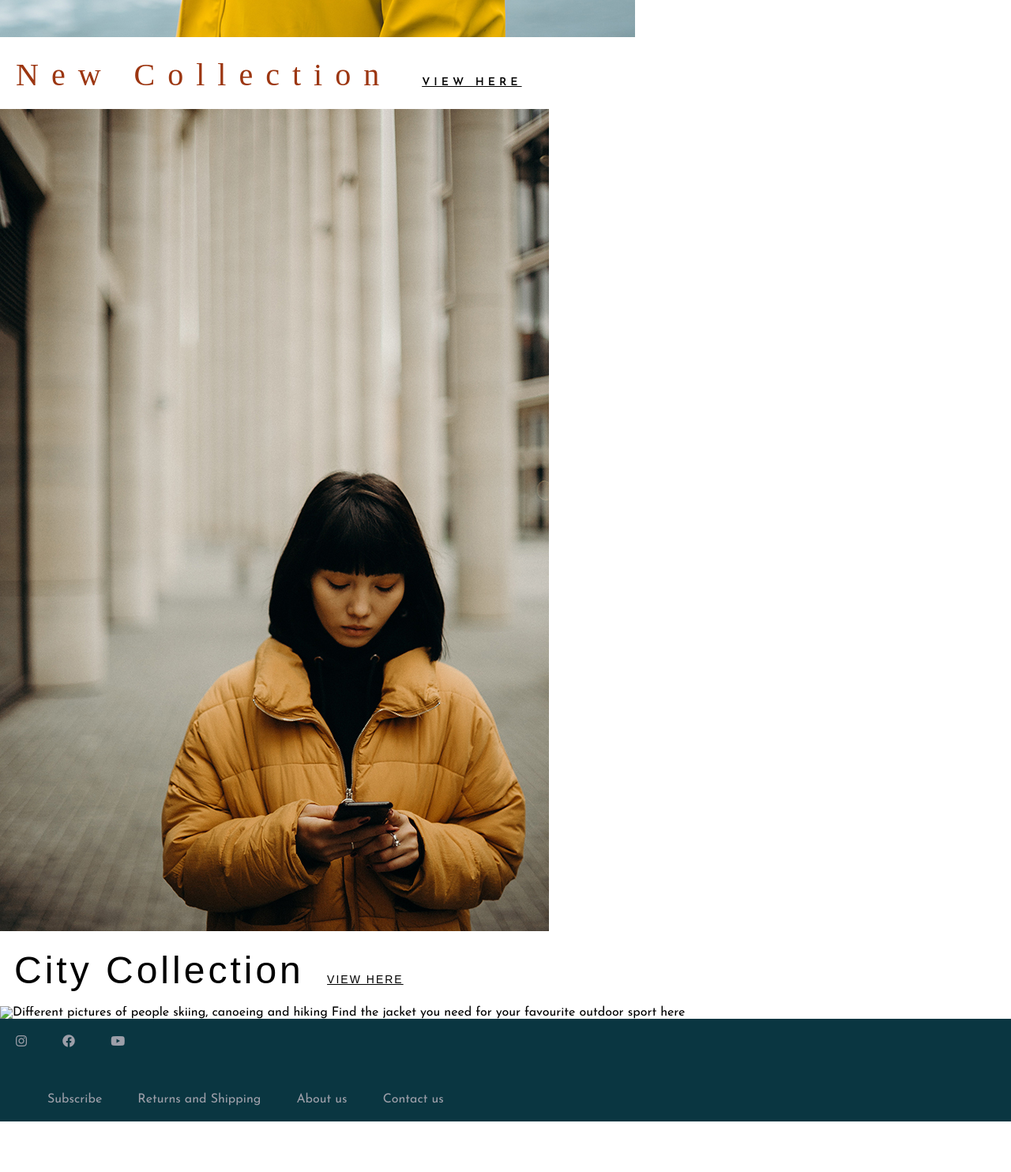
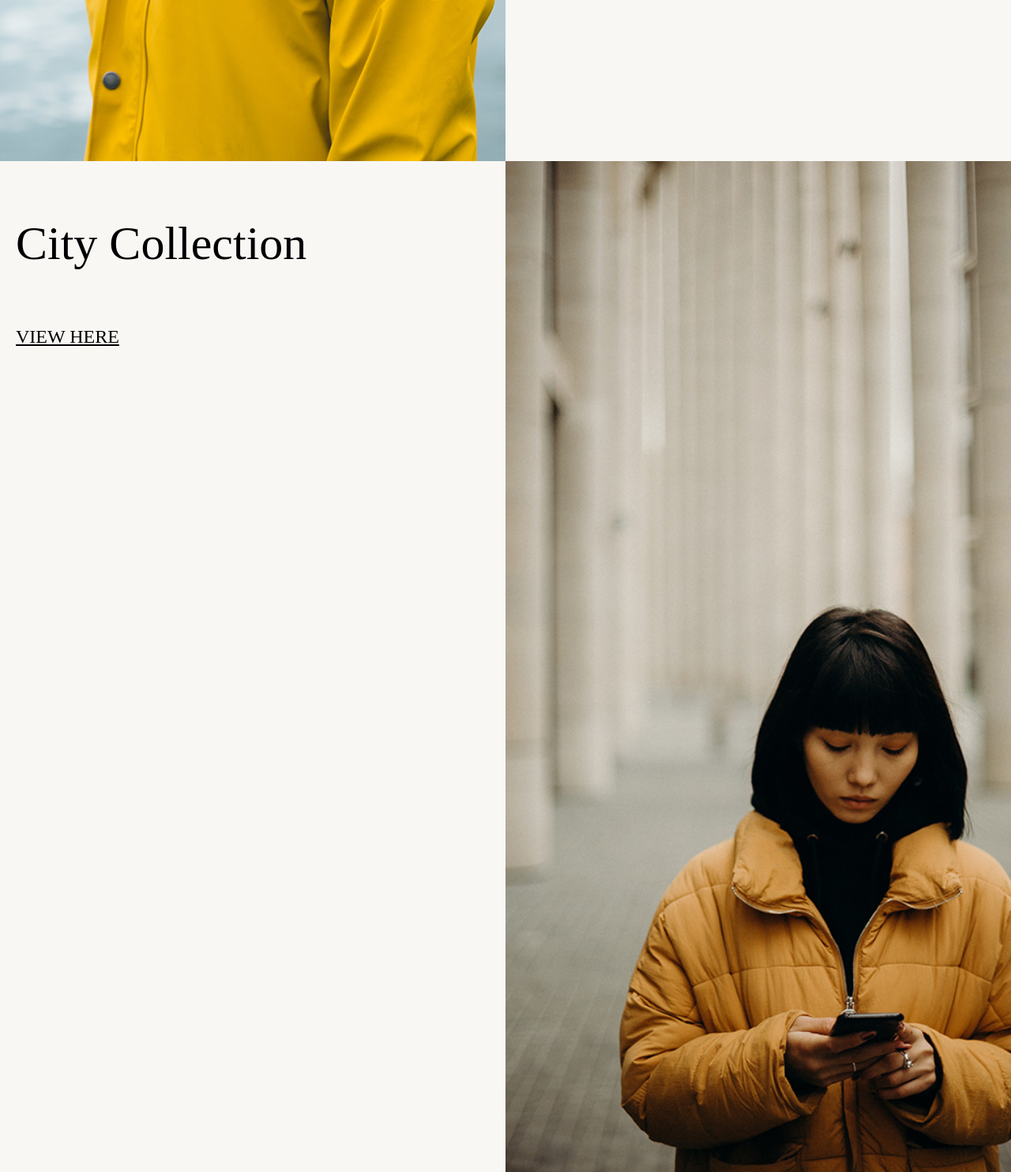
Before and after one commit to tatianavidela/rainydays_repo, a plain HTML site: page index.html in a window 1280 px wide. Shown: the part 1240-2724 px from the top of the page at 79% size. Before the commit the page ends 2676 px from the top, so only its background shows below. Drawn offline with Linux system fonts and the light colour scheme; a web font is replaced by a local one.

Commit message:
images home and flex
made the home images to backgrounds and used flex

```diff
--- a/Styles/style.css
+++ b/Styles/style.css
@@ -12,6 +12,7 @@
 }
 body {
 	margin: 0px;
+	background-color: #f8f7f4;
 }
 a {
 	text-decoration: none;
@@ -46,18 +47,26 @@ header a {
 }
 header,
 footer {
+	display: flex;
 	background-color: #0a3641;
+	align-items: center;
+}
+.logo {
+	max-width: 180px;
+	padding-top: 10px;
+	margin-left: 12px;
+}
+nav {
+	margin-left: 4px;
 }
 nav ul {
 	padding: 0px;
+	padding-top: 70px;
 }
 nav li {
 	display: inline-block;
 }
-.logo {
-	max-width: 180px;
-	padding-top: 10px;
-}
+
 .subscribe-here {
 	color: #9d9fa9;
 	background-color: white;
@@ -75,21 +84,36 @@ nav li {
 footer li {
 	display: inline-block;
 	padding: 20px;
+	margin: 40px auto;
 }
 footer li a {
 	color: #9d9fa9;
 }
 
 /*home page*/
-.new-collection {
+
+.new-collection-homepage {
+	display: flex;
+}
+.new-collection_img {
+	background-image: url("../images/2pexels-matt-hardy-2755165.jpg");
+	min-height: 160vh;
+	background-size: cover;
+	background-position-y: top;
+	background-position-x: center;
+}
+.new-collection-homepage h1 {
 	padding: 20px;
 	font-family: "IM Fell English SC", serif;
 	color: #9c3611;
 	font-size: 40px;
 	letter-spacing: 16px;
 }
-.new-collection a {
-	font-size: 14px;
+.new-collection-homepage > * {
+	flex: 1;
+}
+.new-collection-homepage a {
+	font-size: 18px;
 	color: black;
 	text-decoration: underline;
 	text-transform: uppercase;
@@ -97,19 +121,42 @@ footer li a {
 	letter-spacing: 5px;
 	padding: 12px;
 }
-
-.city-collection {
-	padding: 18px;
-	font-family: "Big Caslon", sans-serif;
-	font-size: 48px;
-	letter-spacing: 4px;
+.city-collection-homepage {
+	display: flex;
 }
-.city-collection a {
-	color: black;
+.city-collection-homepage h2 {
+	padding: 20px;
+	font-family: "adobe-caslon-pro", serif;
+	color: #000000;
+	font-size: 60px;
+	font-weight: normal;
+}
+.city-collection-homepage a {
+	padding: 20px;
+	font-family: "adobe-caslon-pro", serif;
+	color: #000000;
+	font-size: 24px;
 	text-decoration: underline;
 	text-transform: uppercase;
-	font-family: "Big Caslon", sans-serif;
-	font-size: 14px;
-	letter-spacing: 2px;
-	padding: 12px;
+	font-weight: normal;
 }
+.city-collection-homepage > * {
+	flex: 1;
+}
+.city-collection_img {
+	background-image: url("../images/2pexels-cottonbro-3205741.jpg");
+	min-height: 160vh;
+	background-size: cover;
+	background-position-y: bottom;
+	background-position-x: center;
+}
+
+.jacket-list-cta {
+	display: flex;
+	margin: 300px 200px;
+	min-height: 40vh;
+	max-width: 600vh;
+	background-image: url("../images/findthejacket_background.jpg");
+	background-size: cover;
+	background-position: center;
+}
--- a/index.html
+++ b/index.html
@@ -28,26 +28,27 @@
     </header>
 
     <main>
-      <section class="promo1-homepage">
-        <div>
-          <a href="collections/new_collection.html"><img src="images/2pexels-matt-hardy-2755165.jpg" alt="Women with  yellow rain jacket smiling" class="img-New-Collection"></a>
+
+      <section class="new-collection-homepage">
+        <div class="new-collection_img">
         </div>
-        <div class="new-collection">New Collection
+        <div class="new-collection">
+          <h1>New Collection</h1>
           <a href="collections/new_collection.html">View Here</a>
+        </div>
+        </section>
+
+      <section class="city-collection-homepage">
+        <div class="city-collection">
+          <h2>City Collection</h2>
+          <a href="collections/city_collection.html">View Here</a>
+        </div>
+        <div class="city-collection_img">
         </div>
       </section>
 
-      <section class="promo2-homepage">
-        <div>
-          <a href=""><img src="images/2pexels-cottonbro-3205741.jpg" alt="Women walking past pillars wearing a yellow dune jacket and looking at here phone"></a>
-        </div>
-        <div class="city-collection">City Collection
-          <a href="collections/city_collection.html">View Here</a>
-        </div>
-      </section>
-
-      <section>
-        <img src="" alt="Different pictures of people skiing, canoeing and hiking" /> Find the jacket you need for your favourite outdoor sport here
+      <section class="jacket-list-cta">
+        <h3><a href="jacket-list.html">the jacket you need for your favourite outdoor sport here</a></h3>
       </section>
     </main>
 
```
Also changed, not shown: collections/city-collection.html (renamed from collections/city_collection.html), collections/new-collection.html (renamed from collections/new_collection.html), images/RainyDays_Logo.png (deleted), images/findthejacket_background.jpg (added), 2 other files.
